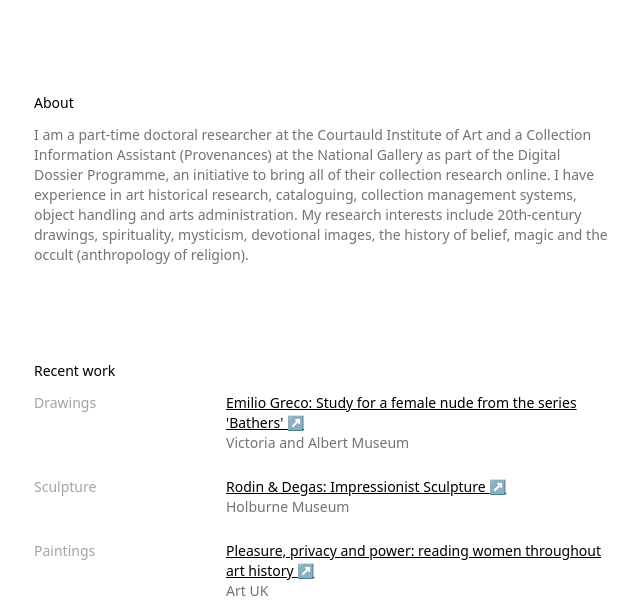
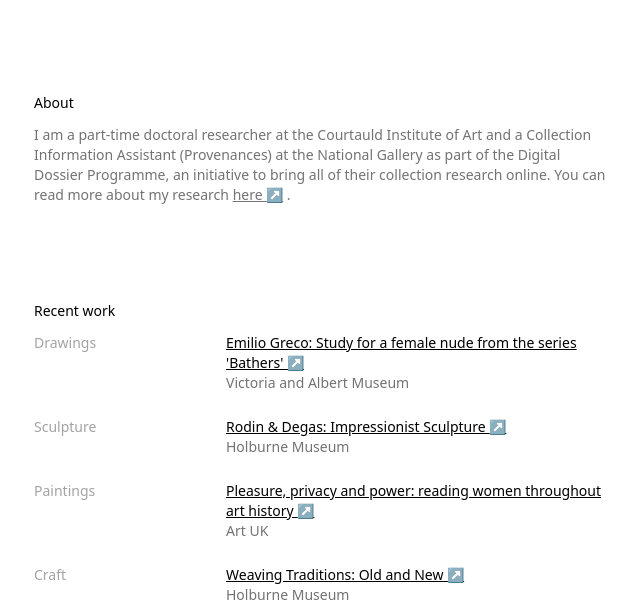
Before and after one commit to giannascavo/giannascavo-github.io, a website built with Parcel: page src/index.html in a window 1280 px wide. Shown: the part 195-800 px from the top of the page, without its empty margins (318-958 px from the left). Built offline with nearby package versions, Linux system fonts and the light colour scheme.

Commit message:
feat: update profile

```diff
--- a/src/index.html
+++ b/src/index.html
@@ -83,12 +83,17 @@
                   Institute of Art and a Collection Information Assistant
                   (Provenances) at the National Gallery as part of the Digital
                   Dossier Programme, an initiative to bring all of their
-                  collection research online. I have experience in art
-                  historical research, cataloguing, collection management
-                  systems, object handling and arts administration. My research
-                  interests include 20th-century drawings, spirituality,
-                  mysticism, devotional images, the history of belief, magic and
-                  the occult (anthropology of religion).
+                  collection research online. You can read more about my
+                  research
+                  <a
+                    href="https://www.courtauld.ac.uk/people/gianna-scavo/"
+                    class="underline hover:no-underline duration-200 after:content-['_↗']"
+                    target="_blank"
+                    rel="noopener"
+                  >
+                    here
+                  </a>
+                  .
                 </p>
               </div>
             </div>
```
Also changed, not shown: package.json (+5 -5 lines), src/assets/images/profile.jpeg, 1 other file.
